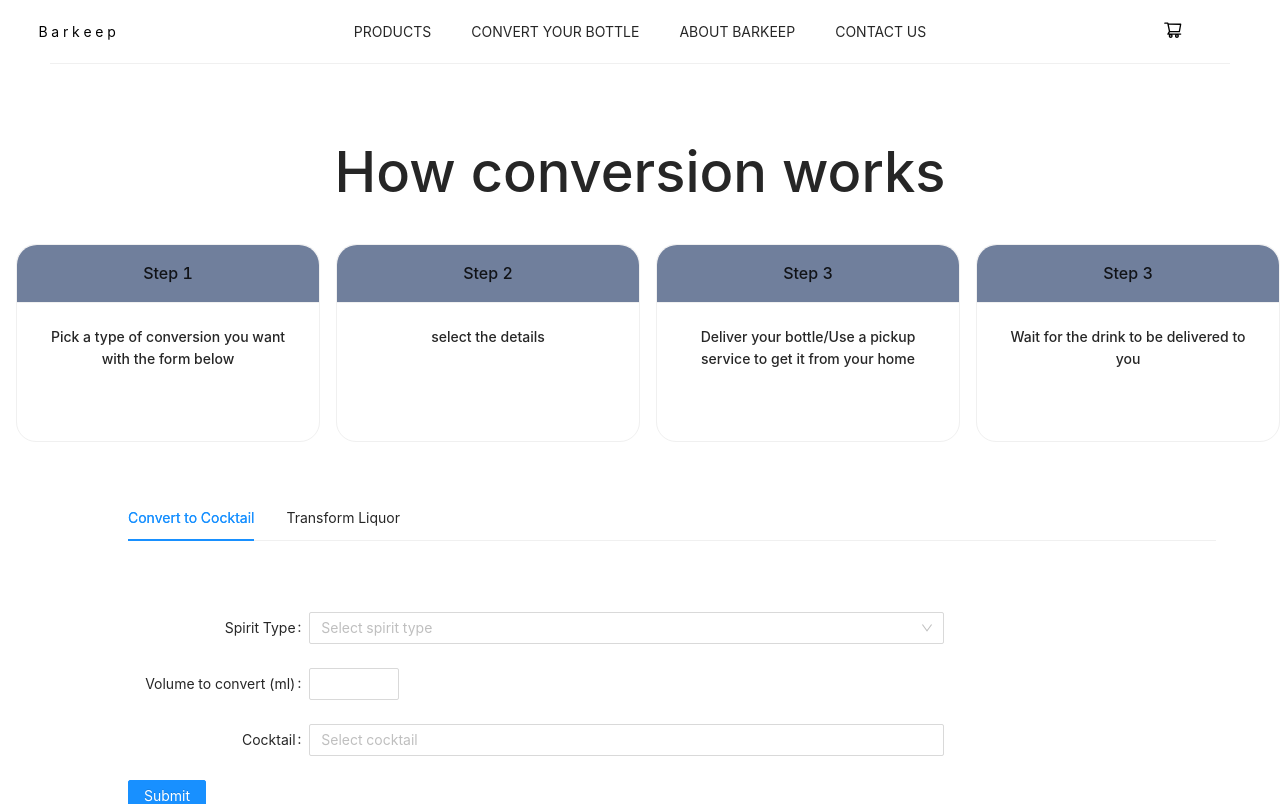
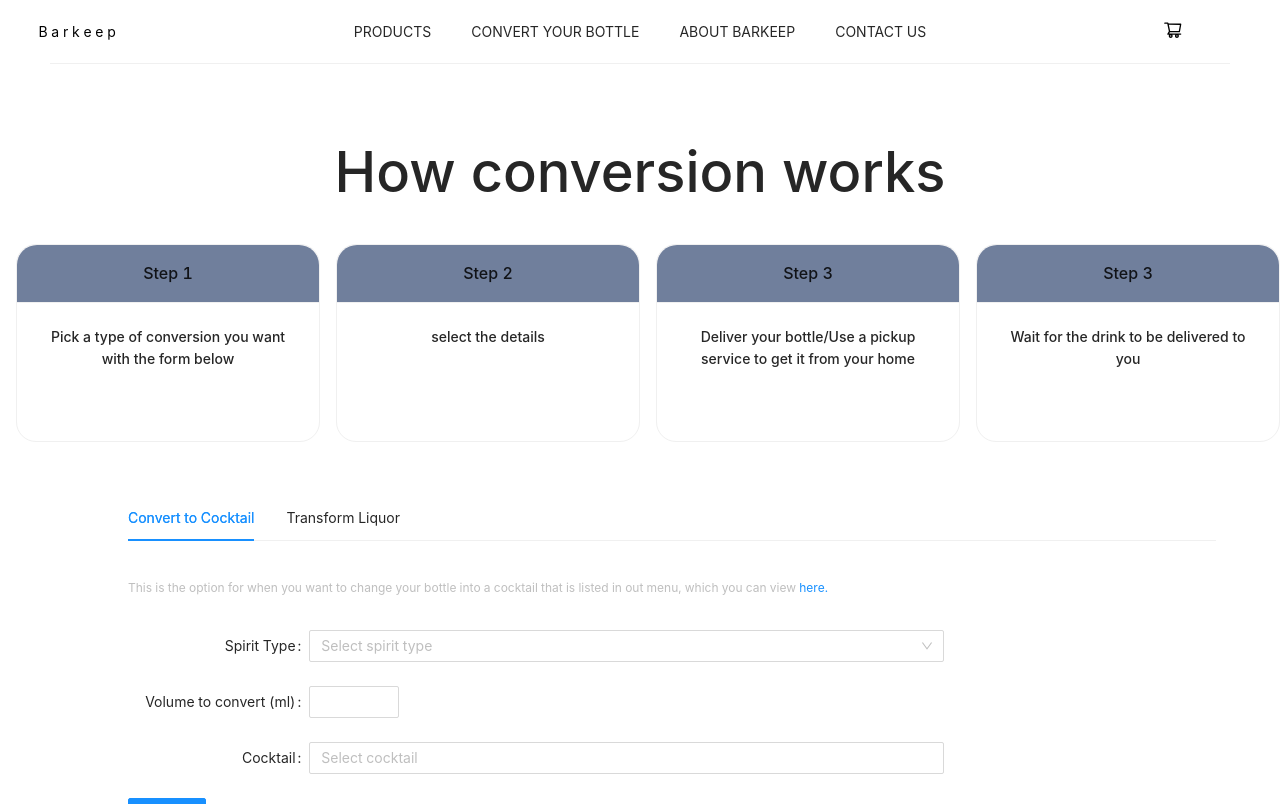
Before and after one commit to nicholaspickles/barkeep, a React (Create React App) app: page /convert in a window 1280 px wide. Shown: the top 804 px of the page. Built offline with nearby package versions, Linux system fonts and the light colour scheme.

Commit message:
added message to conversion page

```diff
--- a/src/components/convertPage/convertToCocktail.tsx
+++ b/src/components/convertPage/convertToCocktail.tsx
@@ -1,6 +1,6 @@
 import React, { useState } from "react";
 import { Form, Input, InputNumber, Select, Button } from "antd";
-import { GeneralWrapper, GeneralHeader } from "../../styles";
+import { GeneralWrapper, GeneralHeader, GeneralBody } from "../../styles";
 import { DrinkData } from "../../shared/products";
 
 //REDUX
@@ -50,7 +50,12 @@
   };
 
   return (
-    <GeneralWrapper>
+    <GeneralWrapper style={{ marginTop: "2%" }}>
+      <p style={{ marginBottom: "3%", color: "#BFBFBF", fontSize: "12px" }}>
+        This is the option for when you want to change your bottle into a
+        cocktail that is listed in out menu, which you can view{" "}
+        <a href="/products">here.</a>
+      </p>
       <Form
         layout="horizontal"
         labelCol={{ span: 4 }}
--- a/src/components/convertPage/transformLiquor.tsx
+++ b/src/components/convertPage/transformLiquor.tsx
@@ -26,7 +26,13 @@
   };
 
   return (
-    <GeneralWrapper>
+    <GeneralWrapper style={{ marginTop: "2%" }}>
+      <p style={{ marginBottom: "3%", color: "#BFBFBF", fontSize: "12px" }}>
+        This is the option for when you want to change your bottle into a a
+        flavored spirit (eg: Chrysanthemum gin, pandan vodka) for you to make
+        into cocktails later. A list of these options can also be found{" "}
+        <a href="/products">here.</a>
+      </p>
       <Form
         layout="horizontal"
         labelCol={{ span: 4 }}
@@ -45,15 +51,18 @@
             <Select.Option value="whisky">Whisky</Select.Option>
           </Select>
         </Form.Item>
-        <Form.Item label = "Infusers" extra="Selecting multiple will result in 3 different infusions, not 1 infusion with 3 ingredients.">
+        <Form.Item
+          label="Infusers"
+          extra="Selecting multiple will result in 3 different infusions, not 1 infusion with 3 ingredients."
+        >
           <Select
             placeholder="Select what you want to infuse with"
             mode="multiple"
             onChange={(e) => handleChange("infusers", e)}
           >
-              <Select.Option value="pandan">Pandan</Select.Option>
-              <Select.Option value="chrysanthemum">Chrysanthemum</Select.Option>
-              <Select.Option value="sourPlum">Sour Plum</Select.Option>
+            <Select.Option value="pandan">Pandan</Select.Option>
+            <Select.Option value="chrysanthemum">Chrysanthemum</Select.Option>
+            <Select.Option value="sourPlum">Sour Plum</Select.Option>
           </Select>
         </Form.Item>
         <Form.Item>
```
Also changed, not shown: src/components/convertPage/Convert.tsx (+10 -5 lines).
